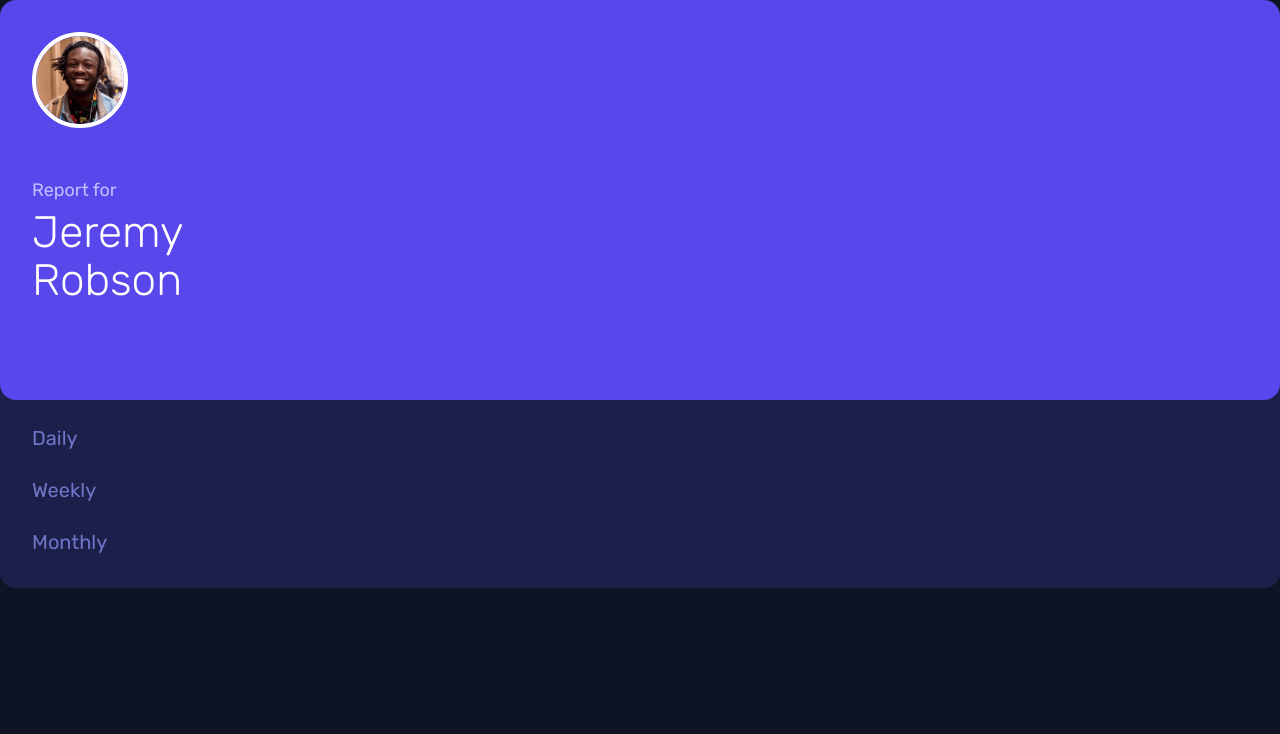
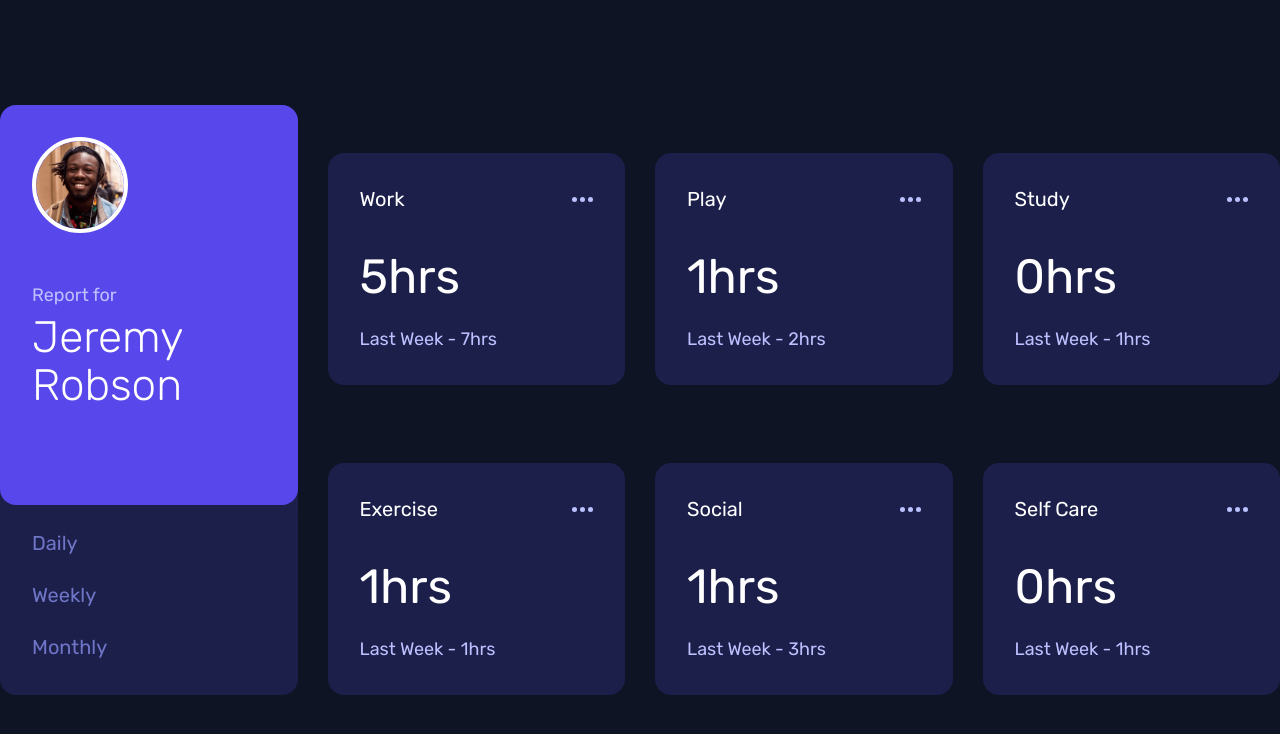
Before and after one commit to utkucanyilmaz/frontendmentor-challenges, a React (Vite) app: page / in a window 1280 px wide. Shown: the top 734 px of the page. Built offline with nearby package versions, Linux system fonts and the light colour scheme.

Commit message:
add cards

```diff
--- a/src/App.jsx
+++ b/src/App.jsx
@@ -1,10 +1,21 @@
 import User from "./components/User";
+import Card from "./components/Card";
+import data from "./data.json";
 
 function App() {
   return (
-    <section>
-      <User />
-    </section>
+    <div className="flex items-center justify-center h-screen">
+      <section className="container mx-auto grid grid-cols-4 grid-rows-2 gap-[30px]">
+        <User />
+        {data.map(card => (
+          <Card
+            title={card.title}
+            current={card.timeframes.daily.current}
+            prev={card.timeframes.daily.previous}
+          />
+        ))}
+      </section>
+    </div>
   );
 }
 
--- /dev/null
+++ b/src/components/Card.jsx
@@ -0,0 +1,20 @@
+export default function Card({ title, current, prev }) {
+  return (
+    <div className={`cursor-pointer rounded-2xl`}>
+      <div className="pt-12 flex flex-col justify-end ">
+        <div className="flex flex-col gap-y-10 bg-neutral-dark-blue p-8 text-white rounded-2xl transition-colors hover:bg-neutral-desaturated-blue ">
+          <div className="flex justify-between ">
+            <p className="text-xl ">{title}</p>
+            <button>
+              <img src="/assets/images/icon-ellipsis.svg" alt="" />
+            </button>
+          </div>
+          <div className="flex flex-col gap-y-6">
+            <p className="text-5xl">{`${current}hrs`}</p>
+            <p className="text-lg text-neutral-pale-blue">{`Last Week - ${prev}hrs`}</p>
+          </div>
+        </div>
+      </div>
+    </div>
+  );
+}
--- a/src/components/User.jsx
+++ b/src/components/User.jsx
@@ -2,7 +2,7 @@ import Button from "./Button";
 
 export default function User() {
   return (
-    <div className="bg-neutral-dark-blue rounded-2xl">
+    <div className="bg-neutral-dark-blue rounded-2xl row-span-2">
       <div className="bg-primary-blue px-8 pt-8 py-24 flex flex-col gap-y-12 rounded-2xl">
         <img
           className="border-4 border-white rounded-full h-24 w-24"
--- a/tailwind.config.cjs
+++ b/tailwind.config.cjs
@@ -8,7 +8,7 @@ module.exports = {
       },
       colors: {
         "primary-blue": "hsl(246, 80%, 60%)",
-        "primary-light-red": "hsl(15, 100%, 70%)",
+        "primary-light-orange": "hsl(15, 100%, 70%)",
         "primary-soft-blue": "hsl(195, 74%, 62%)",
         "primary-light-red": "hsl(348, 100%, 68%)",
         "primary-lime-green": "hsl(145, 58%, 55%)",
```
Also changed, not shown: src/data.json (line endings or trailing spaces).
